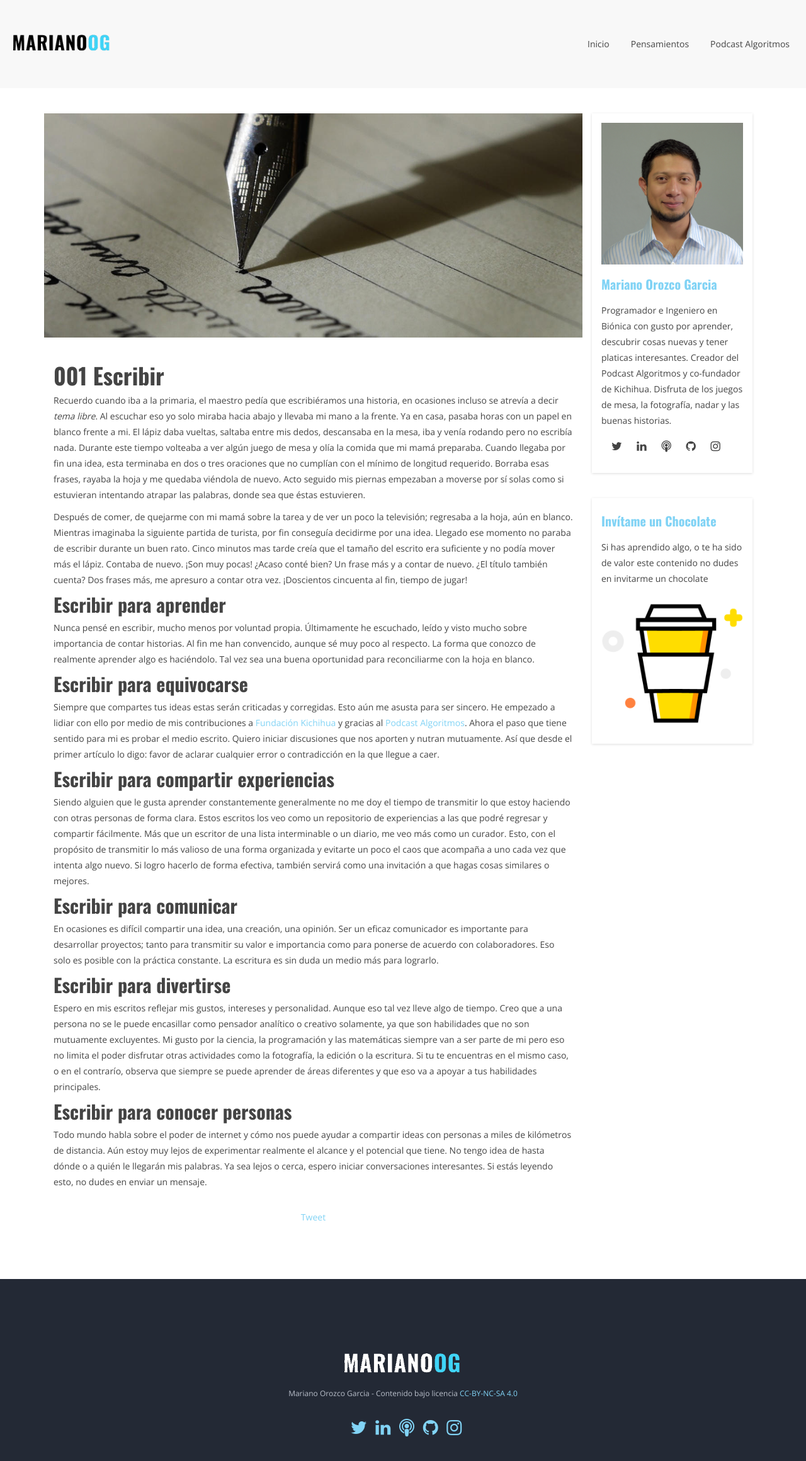
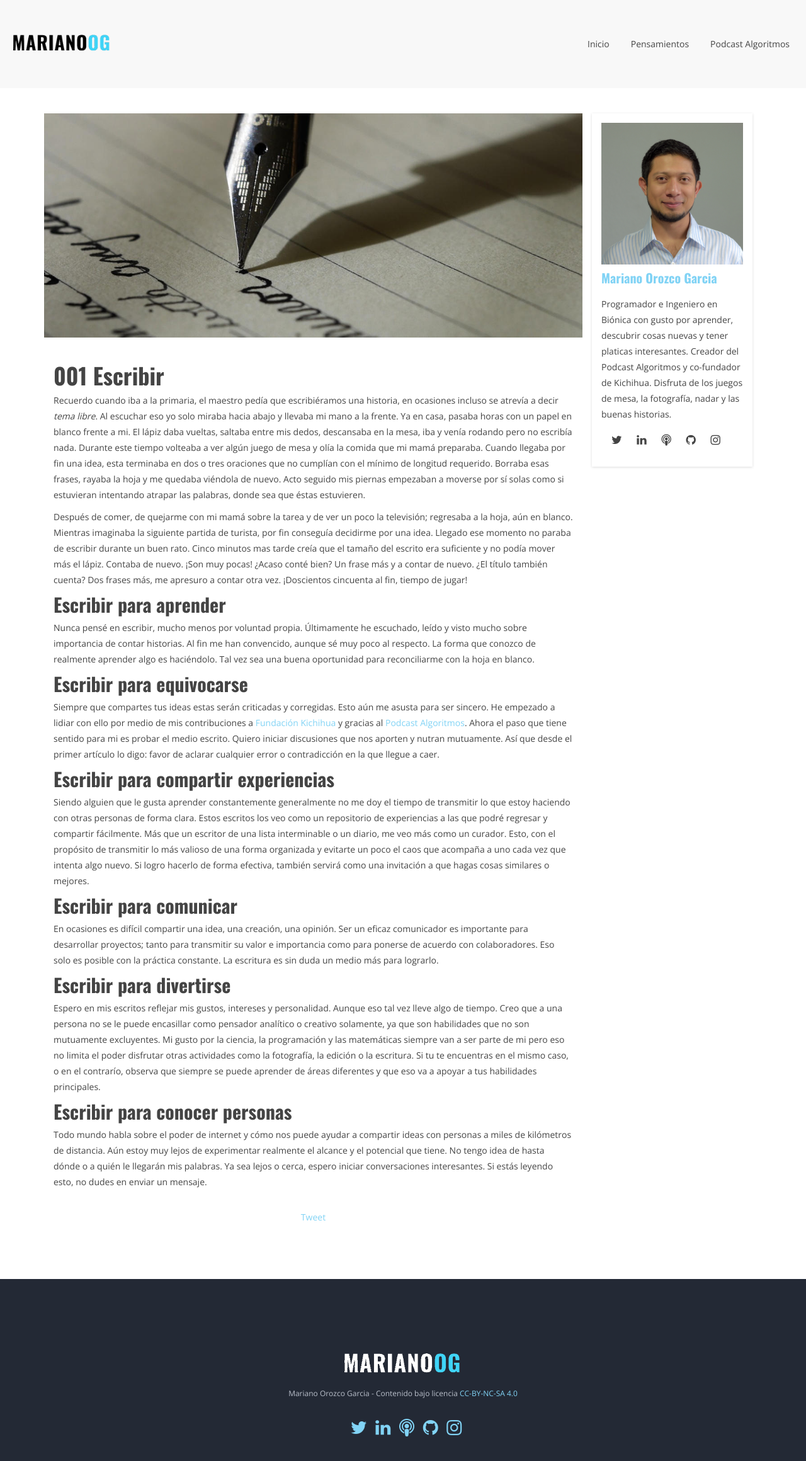
Before and after one commit to MarianoOG/marianoog.github.io, a Jekyll site: the page built from _posts/2019-08-20-Escribir.md, in a window 1280 px wide. Shown: the top 2320 px of the page at 63% size. Built offline with Jekyll 4.4.1, drawn with Linux system fonts in a browser that asks for light colours; comment, search, counter and statistics services are not loaded.

```diff
--- a/_includes/side-bar.html
+++ b/_includes/side-bar.html
@@ -1,16 +1,6 @@
-          <div class="blog-block about-sidebar-widget">
+          <div class="blog-block blog-posts-widget side-bar sticky-top">
             <img src="{{ BASE_PATH }}/assets/images/{{ site.author.image }}">
             <h4><a href="{{ site.author.site }}">{{ site.author.name }}</a></h4>
             <p>{{ site.author.description }}</p>
             {% include social-block.html %}
           </div>
-
-          <div class="mb-40"></div>
-
-          <div class="blog-block blog-posts-widget side-bar sticky-top">
-            <div class="widget-title">
-              <h4><a href="https://ona309.com/Chocolate">Invítame un Chocolate</a></h4>
-            </div>
-            <p>Si has aprendido algo, o te ha sido de valor este contenido no dudes en invitarme un chocolate</p>
-            <a href="https://ona309.com/Chocolate"><img src="{{ BASE_PATH }}/assets/images/chocolate.png"></a>
-          <div>
```
Also changed, not shown: 404.html (+1 -6 lines), Archivo.html (deleted, +0 -14 lines), Pensamientos.html (+12 -7 lines), _posts/2019-08-20-Escribir.md (+2 -4 lines), index.html (+46 -48 lines).
